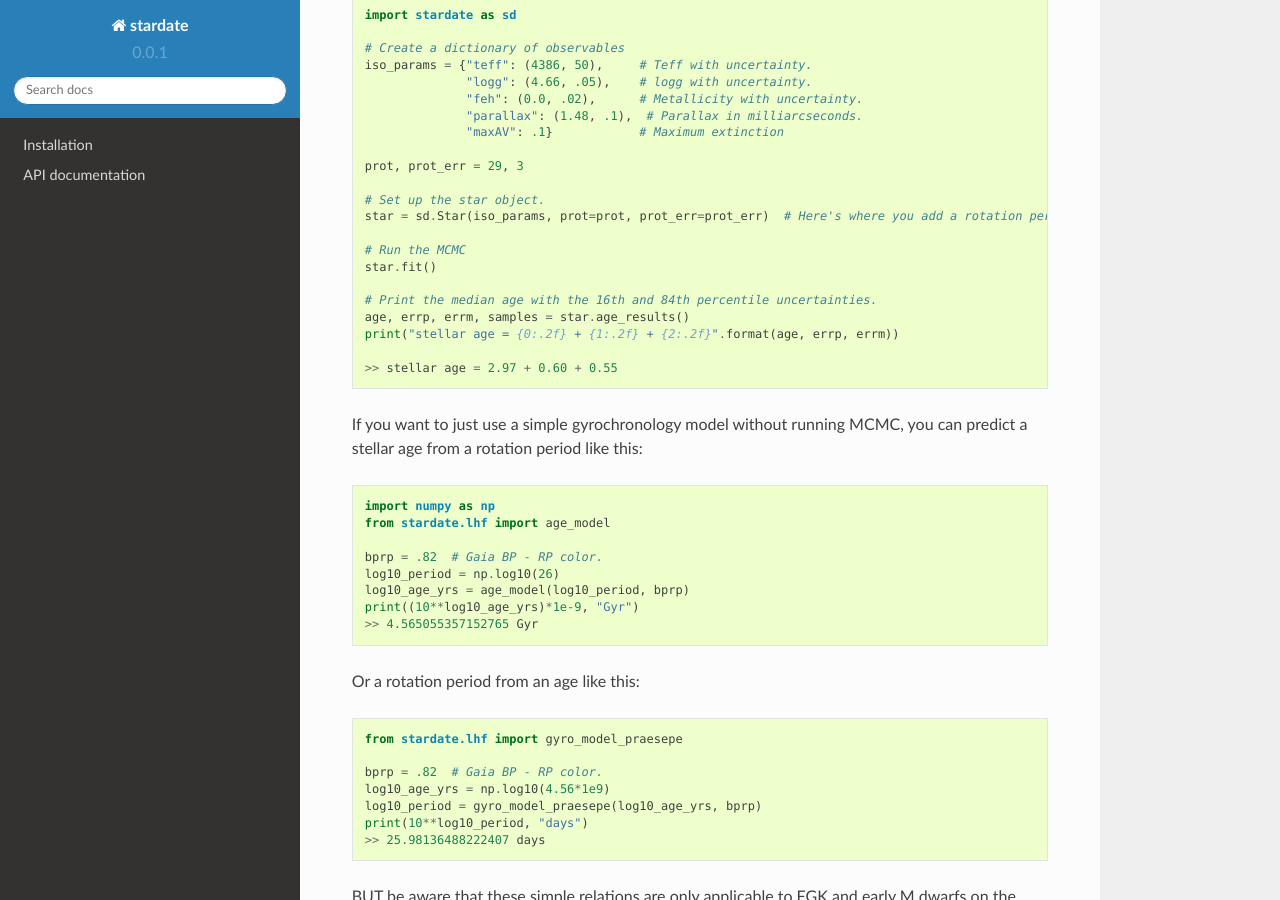
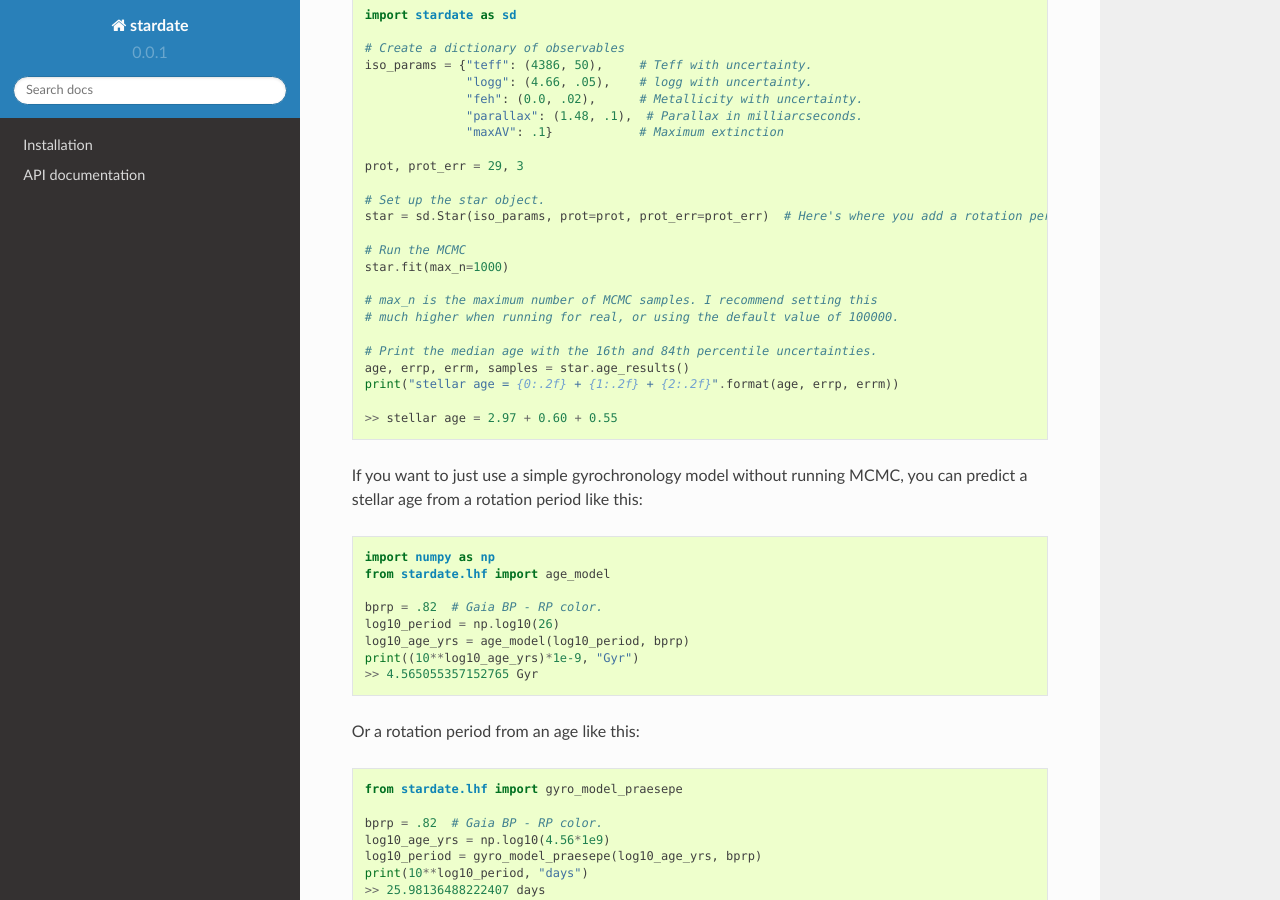
Before and after one commit to RuthAngus/stardate, a Sphinx documentation site: the page built from docs/source/index.rst, in a window 1280 px wide and 900 px high, scrolled down 655 px. Built offline with Sphinx 7.4.7 and the Read the Docs theme 2.0.0, drawn with Linux system fonts in a browser that asks for light colours; pages that are not in the unit, such as notebooks, are missing from menus.

Commit message:
setting max_n in example

```diff
--- a/docs/source/index.rst
+++ b/docs/source/index.rst
@@ -50,7 +50,10 @@ Example usage
     star = sd.Star(iso_params, prot=prot, prot_err=prot_err)  # Here's where you add a rotation period
 
     # Run the MCMC
-    star.fit()
+    star.fit(max_n=1000)
+
+    # max_n is the maximum number of MCMC samples. I recommend setting this
+    # much higher when running for real, or using the default value of 100000.
 
     # Print the median age with the 16th and 84th percentile uncertainties.
     age, errp, errm, samples = star.age_results()
```
